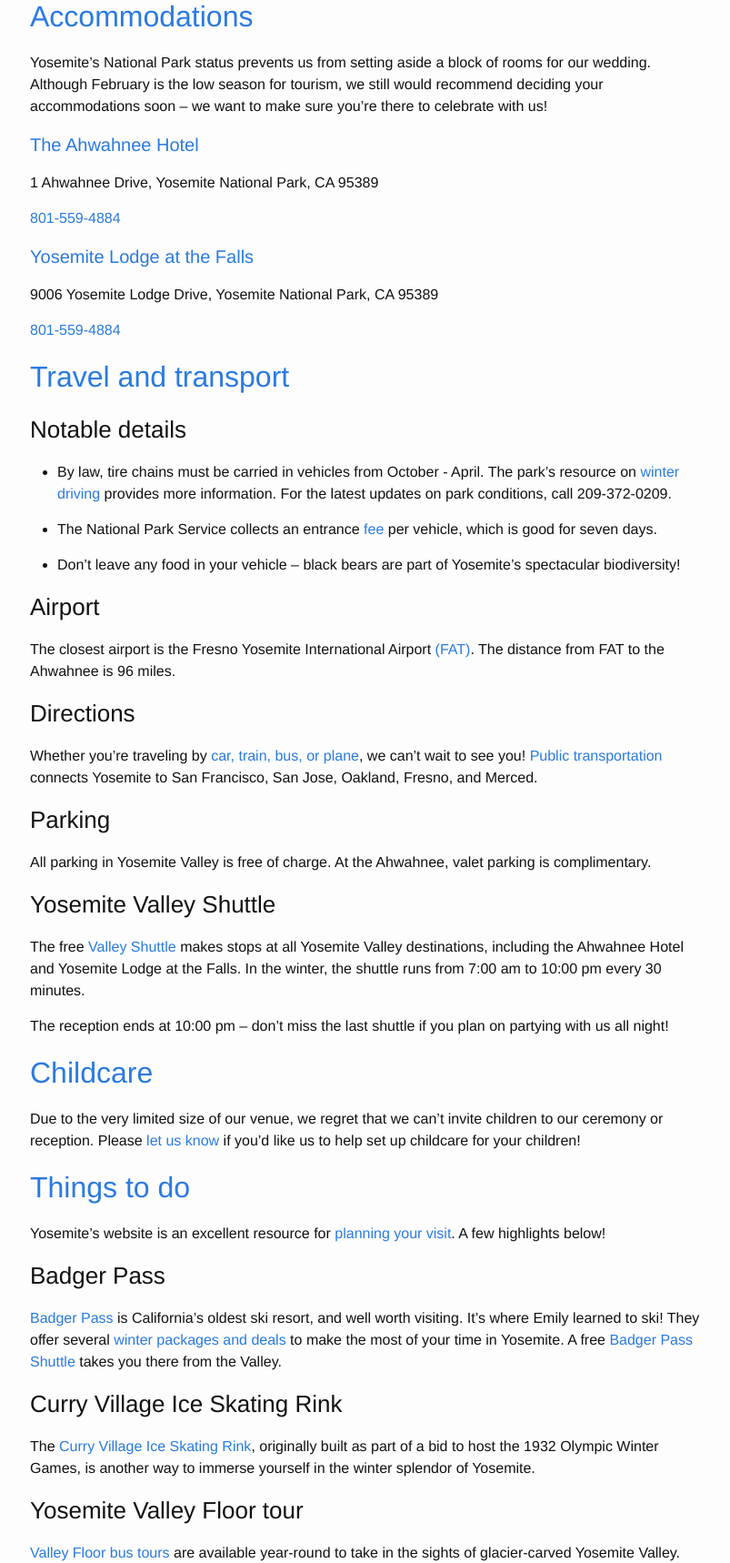
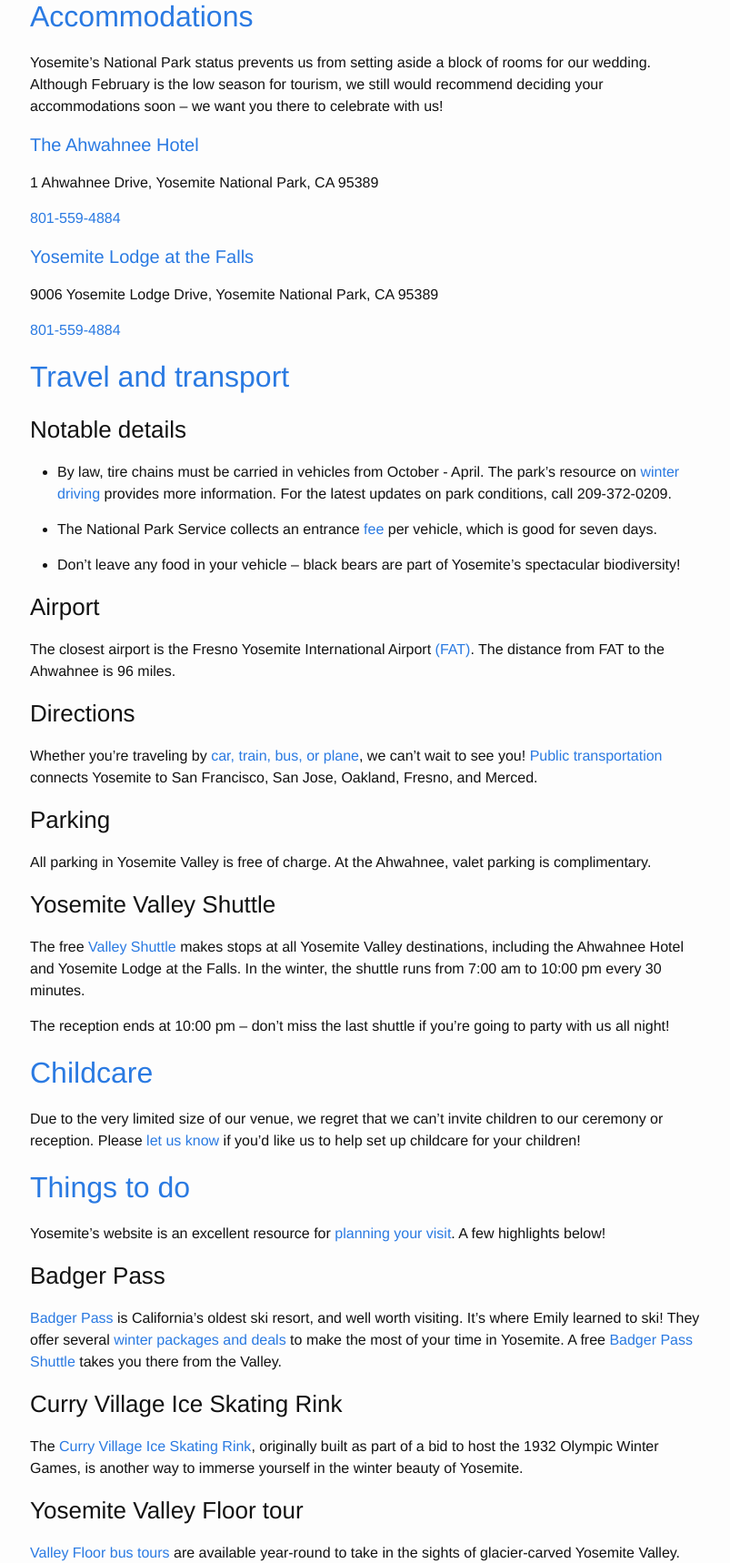
Before and after one commit to j-e-yosemite/j-e-yosemite.github.io, a Jekyll site: the page built from details.md, in a window 1280 px wide. Shown: the part 165-1883 px from the top of the page at 91% size, without its empty margins (237-1040 px from the left). Built offline with Jekyll 4.4.1, drawn with Linux system fonts in a browser that asks for light colours.

Commit message:
Small edits -- prior to changing links to new website

```diff
--- a/details.md
+++ b/details.md
@@ -6,7 +6,7 @@
 
 ## [Accommodations](#Unterkunft)
 
-Yosemite's National Park status prevents us from setting aside a block of rooms for our wedding. Although February is the low season for tourism, we still would recommend deciding your accommodations soon -- we want to make sure you're there to celebrate with us!
+Yosemite's National Park status prevents us from setting aside a block of rooms for our wedding. Although February is the low season for tourism, we still would recommend deciding your accommodations soon -- we want you there to celebrate with us!
 
 #### [The Ahwahnee Hotel](http://www.yosemitepark.com/the-ahwahnee.aspx)
 
@@ -47,7 +47,7 @@
 
 The free [Valley Shuttle](http://www.yosemitepark.com/Files/2015_Yosemite-ShuttleMap.pdf) makes stops at all Yosemite Valley destinations, including the Ahwahnee Hotel and Yosemite Lodge at the Falls. In the winter, the shuttle runs from 7:00 am to 10:00 pm every 30 minutes.
 
-The reception ends at 10:00 pm -- don't miss the last shuttle if you plan on partying with us all night!
+The reception ends at 10:00 pm -- don't miss the last shuttle if you're going to party with us all night!
 
 
 ## [Childcare](#Wunderkind)
@@ -64,7 +64,7 @@
 
 ### Curry Village Ice Skating Rink
 
-The [Curry Village Ice Skating Rink](http://www.yosemitepark.com/ice-skating.aspx), originally built as part of a bid to host the 1932 Olympic Winter Games, is another way to immerse yourself in the winter splendor of Yosemite.
+The [Curry Village Ice Skating Rink](http://www.yosemitepark.com/ice-skating.aspx), originally built as part of a bid to host the 1932 Olympic Winter Games, is another way to immerse yourself in the winter beauty of Yosemite.
 
 ### Yosemite Valley Floor tour
 
```
